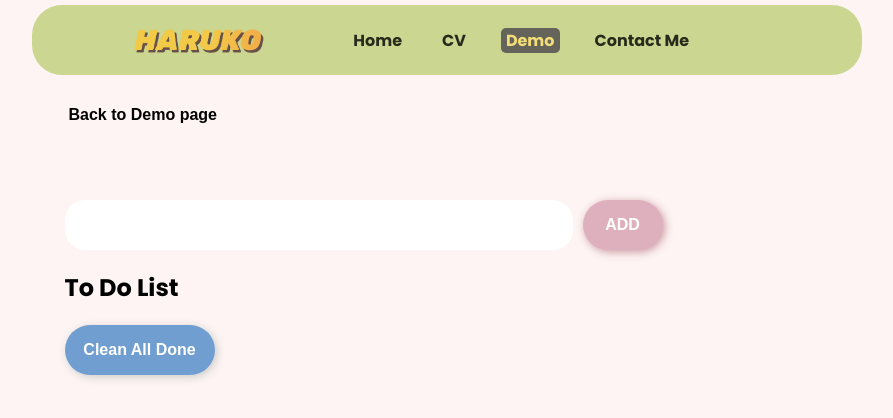
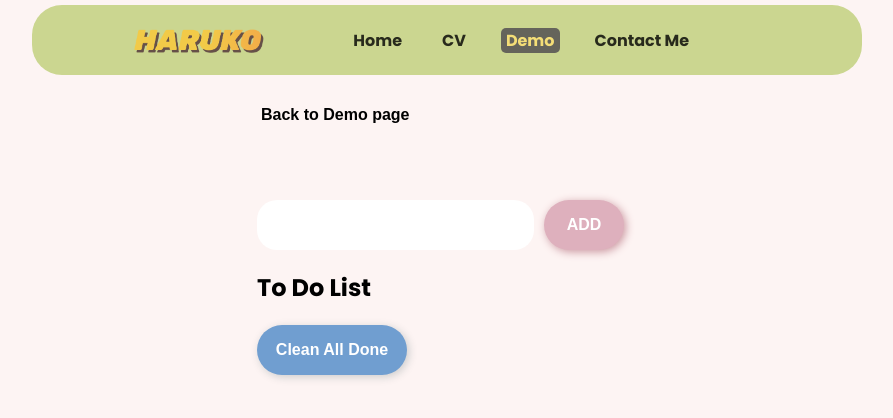
Before and after one commit to Fengziqing/portfolio, a React (Create React App) app: page /Demo in a window 1280 px wide. Both pictures are taken after a click on the element 424 px from the left and 263 px from the top of the page. Shown: the top 418 px of the page, without its empty margins (193-1086 px from the left). Built offline with nearby package versions, Linux system fonts and the light colour scheme.

Commit message:
change layout setting(css)

```diff
--- a/src/components/BentoComponents/ClickHorizontalRectangle.js
+++ b/src/components/BentoComponents/ClickHorizontalRectangle.js
@@ -1,11 +1,12 @@
 import './ClickHorizontalRectangle.scss';
 
 export default function ClickHorizontalRectangle(props){
+    const {imgsrc,imgalt,title} = props
     return (
         <div className="click-horizontal-rectangle">
-            <img src={props.imgsrc} alt={props.imgalt}/>
+            <img src={imgsrc} alt={imgalt}/>
             <div className='task-description'>
-            <p>{props.title}</p>
+            <p>{title}</p>
             <div className='description'>React - useState Hook, HTML, CSS, Responsible Web Development</div>
             </div>
         </div>
--- a/src/components/BentoComponents/ClickHorizontalRectangle.scss
+++ b/src/components/BentoComponents/ClickHorizontalRectangle.scss
@@ -23,7 +23,6 @@
     .task-description {
         display: block;
         margin: 10px;
-        width: 50%;
 
         p {
             font-weight: bold;
--- a/src/components/Demo/demoPage.scss
+++ b/src/components/Demo/demoPage.scss
@@ -52,8 +52,6 @@
     }
 
     .demoContent{
-        height: 100vh;
-        width: 100vh;
         margin: 10px;
     }
 
```
